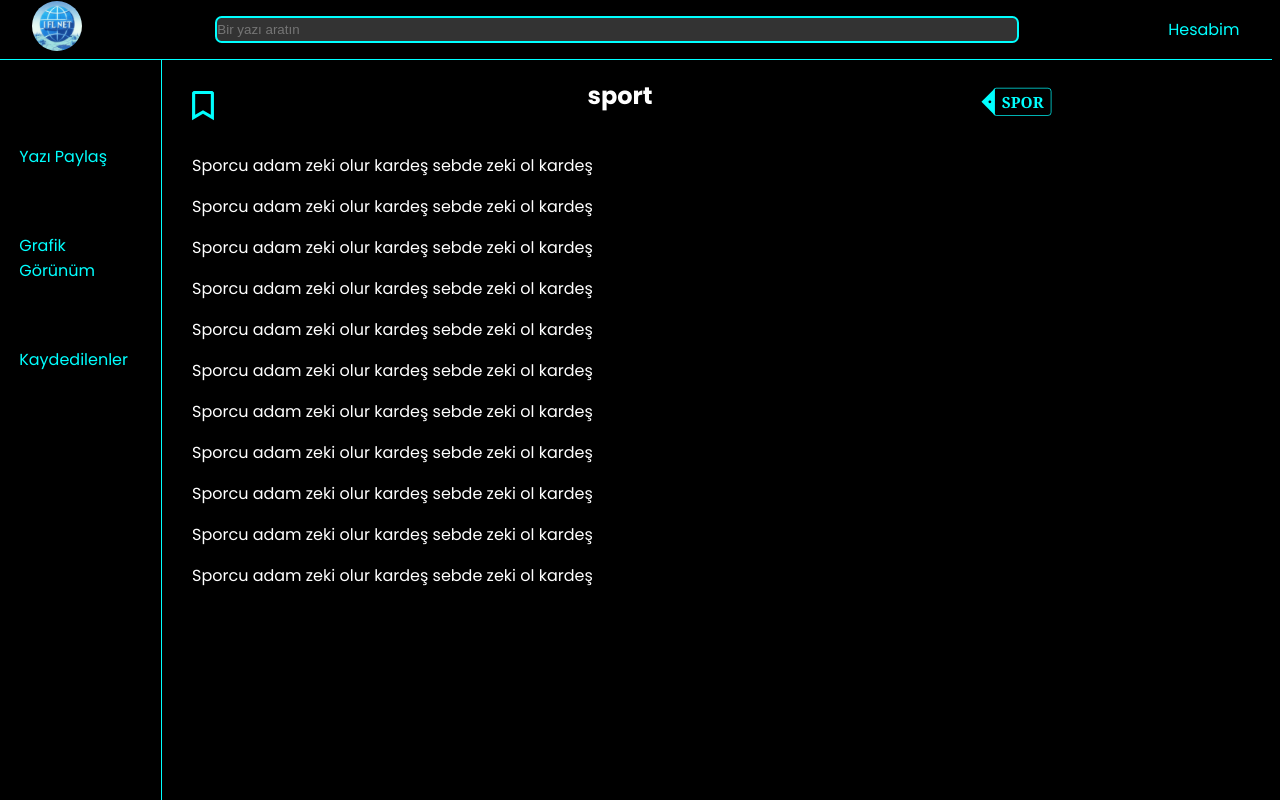
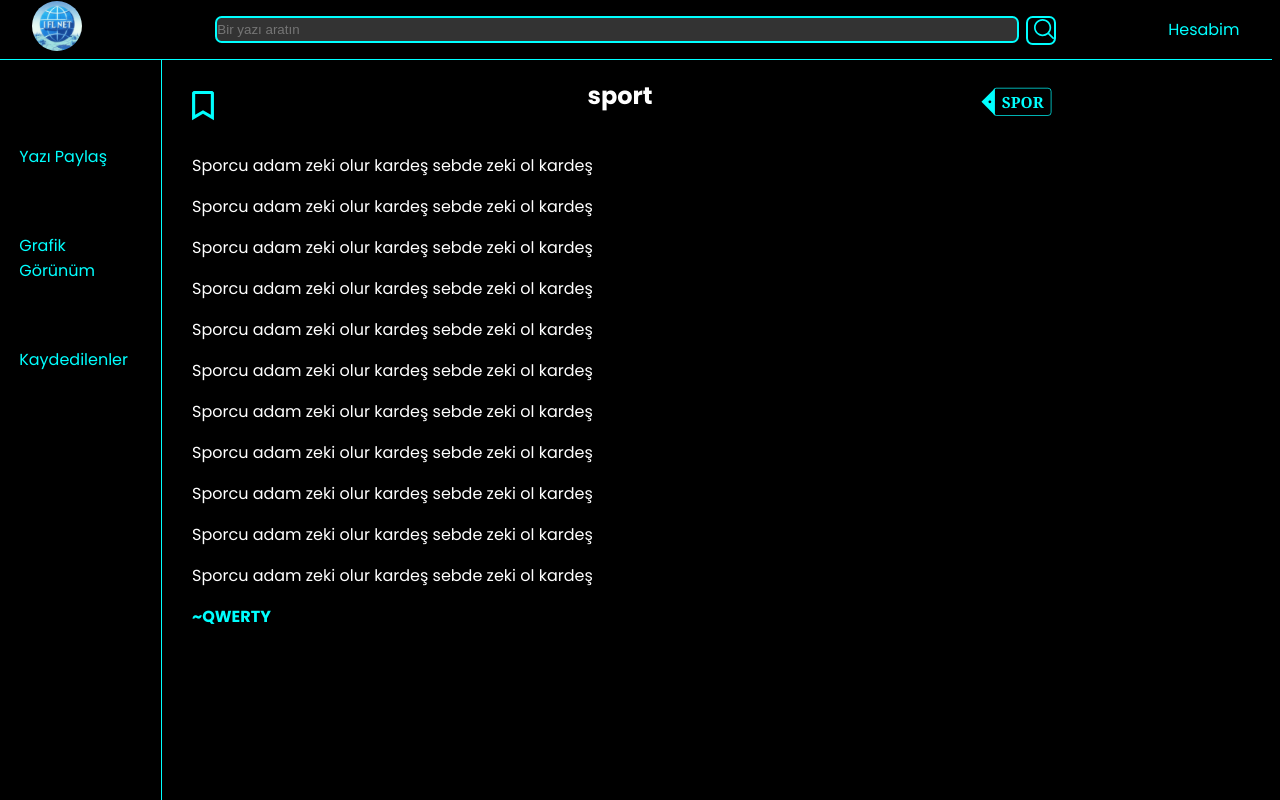
Before and after one commit to BrkGGM/IFLNET, a Flask app: a page that uses templates/base.html in a window 1280 px wide. Run offline with Flask 3, Linux system fonts and the light colour scheme; a user stored in the database is signed in.

Commit message:
Güncelleme işte üç beş düzeltme

```diff
--- a/app.py
+++ b/app.py
@@ -86,19 +86,32 @@ def make_session_permanent():
 
 
 
-@app.route('/')
+@app.route('/', methods=['GET', 'POST'])
 def home():
     if current_user.is_authenticated:
         filter = request.args.get('filter',  type = str)
+        arama = False
+        arama_bulunan = 0
+        aranan = " "
+        if request.method == 'POST':
+            yazilar = Yazilar.query.filter(Yazilar.baslik.contains(request.form.get('arama'))).all()
+            if not yazilar:
+                yazilar = Yazilar.query.filter(Yazilar.message.contains(request.form.get('arama'))).all()
+            arama = True
+            if yazilar:
+                arama_bulunan = len(yazilar)
+            print('arama bulunan => ' + str(arama_bulunan))
+            aranan = request.form.get('arama')
+        else:
 
-        if filter:
-            yazilar = Yazilar.query.filter(Yazilar.kategori == filter)
+            if filter:
+                yazilar = Yazilar.query.filter(Yazilar.kategori == filter)
 
-            if  yazilar.count() < 1:
-                yazilar = None
-        else:
-            yazilar = Yazilar.query.all()
-        return  render_template('home.html', yazilar = yazilar, c_user = current_user, filtre=filter,kategoriler = ["diğer", "siyaset", "spor", "kişisel-gelişim", "teknoloji"])
+                if  yazilar.count() < 1:
+                    yazilar = None
+            else:
+                yazilar = Yazilar.query.all()
+        return  render_template('home.html', yazilar = yazilar, c_user = current_user, filtre=filter,kategoriler = ["diğer", "siyaset", "spor", "kişisel-gelişim", "teknoloji"], arama=arama, arama_bulunan=arama_bulunan, aranan=aranan)
     else:
         return "Lütfen giriş yapın"
 
@@ -192,10 +205,10 @@ def yazi(yazi_baslik):
 
     yazi = Yazilar.query.filter_by(baslik=yazi_baslik).first()
 
-
+    yazar = User.query.filter_by(id=yazi.user_id).first()
     print("'"+Yazilar.query.all()[0].baslik+"'" +"'"+yazi_baslik+"'")
     if yazi:
-        return render_template('yazi.html', yazi =yazi,user=current_user)
+        return render_template('yazi.html', yazi =yazi,user=current_user, yazar = yazar.username)
     return redirect(url_for('home'))
 
 #sorun url'den geçerken son boşluğu siliyor bu yüzden bir tanesinde boşluk olmuyor database de bulamıyor
@@ -235,7 +248,16 @@ def kaldir_id(yazi_id):
     yazi = Yazilar.query.filter_by(id=yazi_id).delete()
     db.session.commit()
     return redirect('/')
-
+"""
+@app.route('/ara', methods=['GET', 'POST'] )
+def ara():
+    if request.method == 'POST':
+        yazilar = Yazilar.query.filter(Yazilar.baslik.contains(request.form.get('arama'))).all()
+        if not yazilar:
+            yazilar = Yazilar.query.filter(Yazilar.message.contains(request.form.get('arama'))).all()
+        return render_template('home.html', yazilar = yazilar, c_user = current_user, kategoriler = ["diğer", "siyaset", "spor", "kişisel-gelişim", "teknoloji"])
+    return redirect('/')
+"""
 if __name__ == "__main__":
     #from waitress import serve
     #serve(app, host="87.248.157.245", port=8080)
--- a/static/css/base/main.css
+++ b/static/css/base/main.css
@@ -47,6 +47,28 @@ ul {
 .navbar-top .arama {
   margin-top: 1em;
   padding-bottom: 1em;
+}
+.navbar-top .arama button.ara-btn {
+  position: absolute;
+  border-color: var(--vurgu);
+  border-radius: 0.5em;
+  border-style: solid;
+  background-color: var(--main);
+  width: 30px;
+  margin-bottom: -0.3em;
+  margin-left: 0.5em;
+}
+.navbar-top .arama button.ara-btn img {
+  filter: invert(100%) sepia(54%) saturate(4364%) hue-rotate(101deg) brightness(107%) contrast(101%);
+}
+.navbar-top .arama button.ara-btn img:hover {
+  cursor: pointer;
+}
+.navbar-top .arama button.ara-btn:hover {
+  background-color: var(--vurgu);
+}
+.navbar-top .arama button.ara-btn:hover img {
+  filter: invert(0%) sepia(0%) saturate(0%) hue-rotate(317deg) brightness(98%) contrast(102%);
 }
 .navbar-top .arama input.ara-bar {
   color: white;
--- a/static/css/base/main.scss
+++ b/static/css/base/main.scss
@@ -56,6 +56,31 @@ ul {
     .arama{
         margin-top: 1em;
         padding-bottom: 1em;
+        button.ara-btn{
+            position: absolute;
+            border-color: var(--vurgu);
+            border-radius: .5em;
+            border-style: solid;
+            background-color: var(--main);
+            width: 30px;
+            margin-bottom: -.3em;
+            margin-left: .5em;
+            img{
+                filter: invert(100%) sepia(54%) saturate(4364%) hue-rotate(101deg) brightness(107%) contrast(101%);
+            }
+            img:hover{
+                cursor: pointer;
+            }
+
+        }
+        button.ara-btn:hover{
+            background-color: var(--vurgu);
+            img{
+                filter: invert(0%) sepia(0%) saturate(0%) hue-rotate(317deg) brightness(98%) contrast(102%);
+            }
+
+        }
+
         input.ara-bar{
             color: white;
             border-radius: .5em;
--- a/static/css/yazi/main.css
+++ b/static/css/yazi/main.css
@@ -22,6 +22,11 @@ section.ana .yazi .icerik p {
 }
 section.ana .yazi .icerik img {
   max-width: 60em;
+}
+section.ana .yazar {
+  margin-left: 2em;
+  color: var(--vurgu);
+  text-transform: uppercase;
 }
 
 .tag {
--- a/static/css/yazi/main.scss
+++ b/static/css/yazi/main.scss
@@ -25,6 +25,11 @@ section.ana {
             width: 60em;
         }
     }
+	.yazar{
+		margin-left: 2em;
+		color: var(--vurgu);
+		text-transform: uppercase;
+	}
 }
 
 .tag {
--- a/templates/base.html
+++ b/templates/base.html
@@ -26,7 +26,11 @@
 
         </div>
         <div class="arama">
-            <input type="text" class="ara-bar" placeholder="Bir yazı aratın">
+            <form action="/" method="POST" id="arat">
+                <input type="text" class="ara-bar" name="arama" placeholder="Bir yazı aratın">
+                <button class="ara-btn" type="submit" form="arat"><img src="../static/images/arama.svg" alt="Ara" width="20px"></button>
+            </form>
+
         </div>
         <div class="hesabim">
             <a href="#">Hesabim</a>
--- a/templates/yazi.html
+++ b/templates/yazi.html
@@ -26,6 +26,9 @@
             {{yazi.message|safe}}
         </div>
 
+        <div class="yazar">
+            <span><b>~{{yazar}}</b></span>
+        </div>
     </div>
 
 </section>
```
Also changed, not shown: static/css/home/main.css (+17 -5 lines), static/css/home/main.scss (+22 -4 lines), static/js/home/scripts.js (+5 -3 lines), templates/home.html (+14 -3 lines), instance/database.db, static/images/arama.svg (added), 3 other files.
